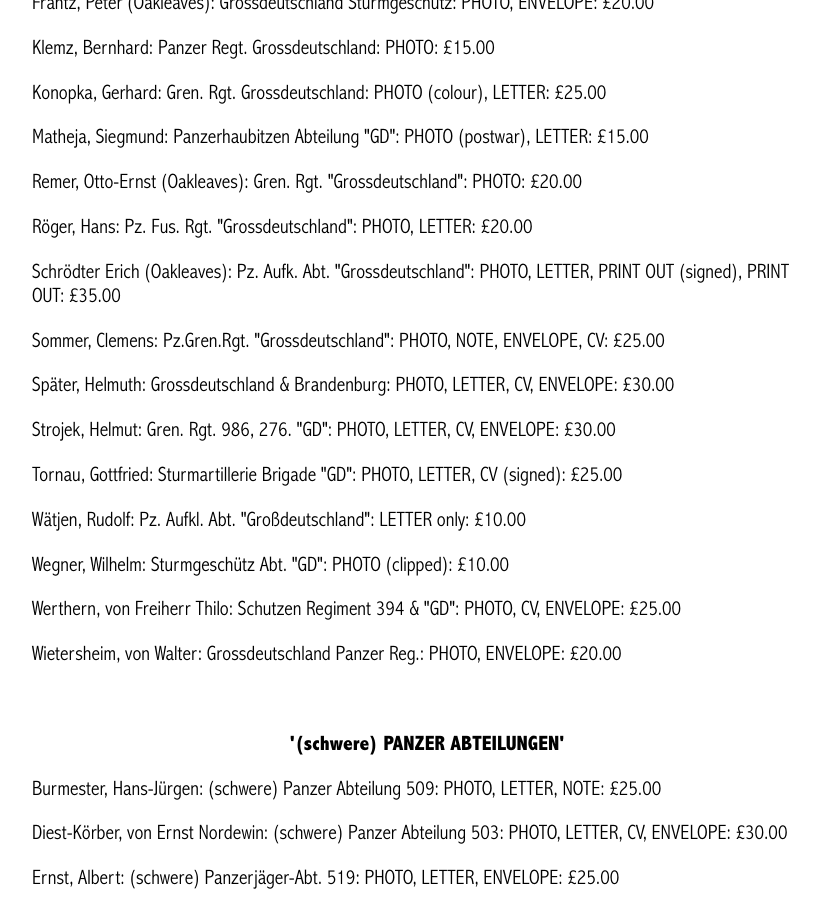
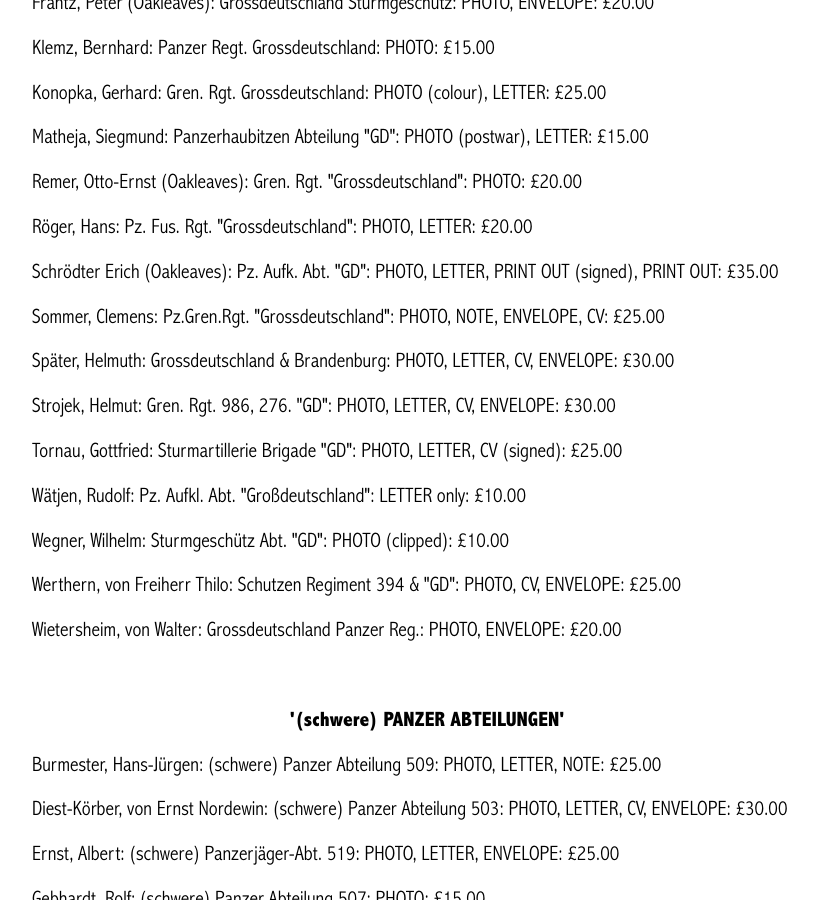
Before and after one commit to lahphotographs/lahphotographs.github.com, a Jekyll site: the page built from reich_detail.md, in a window 1280 px wide and 900 px high, scrolled down 1106 px. Shown: the whole window, without its empty margins (213-1033 px from the left). Built offline with Jekyll 4.4.1, drawn with Linux system fonts in a browser that asks for light colours.

Commit message:
Update reich_detail.md

```diff
--- a/reich_detail.md
+++ b/reich_detail.md
@@ -20,7 +20,7 @@ class: book_cover
 <p>Matheja,	Siegmund: Panzerhaubitzen Abteilung "GD":	  PHOTO (postwar), LETTER: £15.00</p>
 <p>Remer,	Otto-Ernst (Oakleaves):	Gren. Rgt. "Grossdeutschland":	  PHOTO: £20.00</p>
 <p>Röger,	Hans: Pz. Fus. Rgt. "Grossdeutschland":	  PHOTO, LETTER:	£20.00</p>
-<p>Schrödter	Erich	(Oakleaves): Pz. Aufk. Abt. "Grossdeutschland":	  PHOTO, LETTER, PRINT OUT (signed), PRINT OUT:	£35.00</p>
+<p>Schrödter	Erich	(Oakleaves): Pz. Aufk. Abt. "GD":	  PHOTO, LETTER, PRINT OUT (signed), PRINT OUT:	£35.00</p>
 <p>Sommer,	Clemens: Pz.Gren.Rgt. "Grossdeutschland":	  PHOTO, NOTE, ENVELOPE, CV:	£25.00</p>
 <p>Später,	Helmuth: Grossdeutschland & Brandenburg:	  PHOTO, LETTER, CV, ENVELOPE:	£30.00</p>
 <p>Strojek,	Helmut: Gren. Rgt. 986, 276. "GD":	  PHOTO, LETTER, CV, ENVELOPE:	£30.00</p>
```
